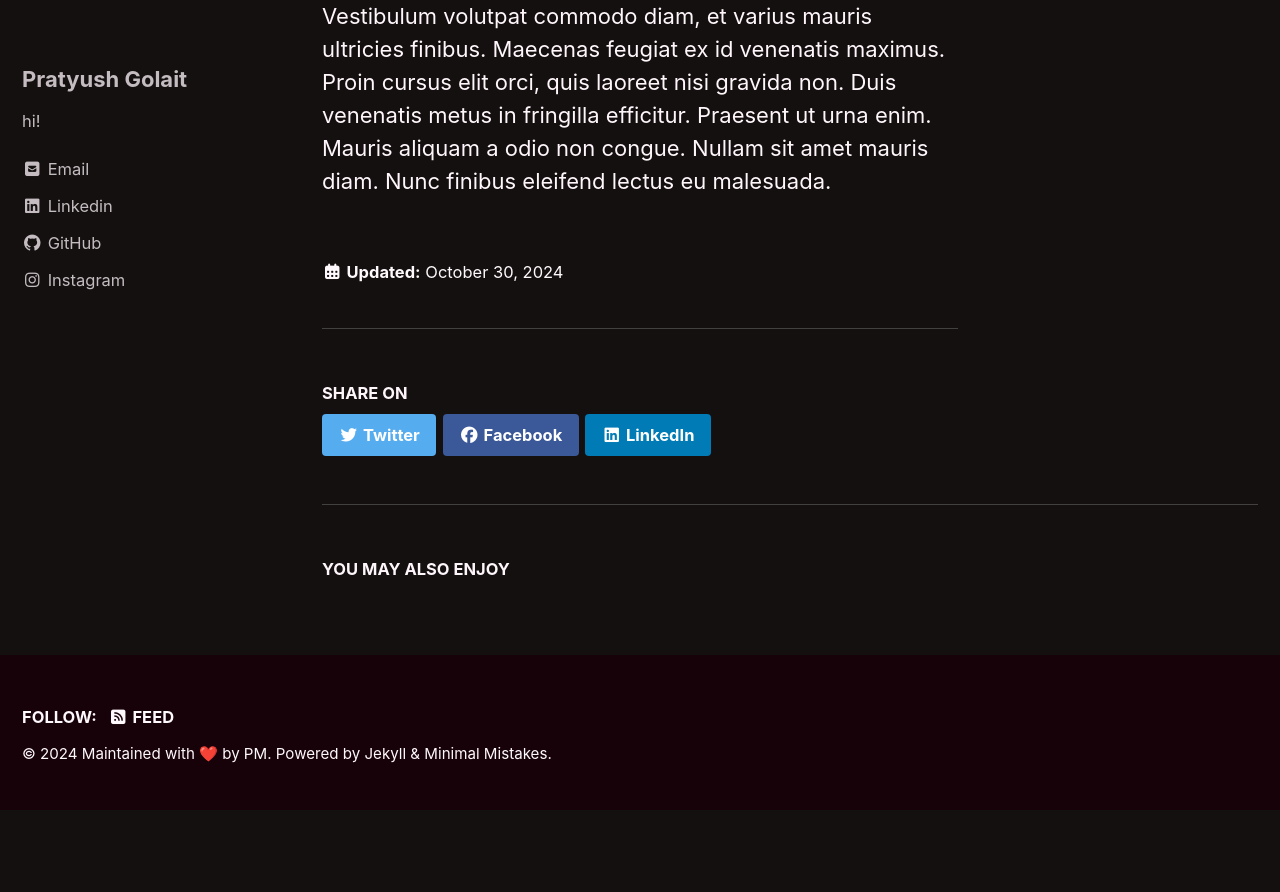
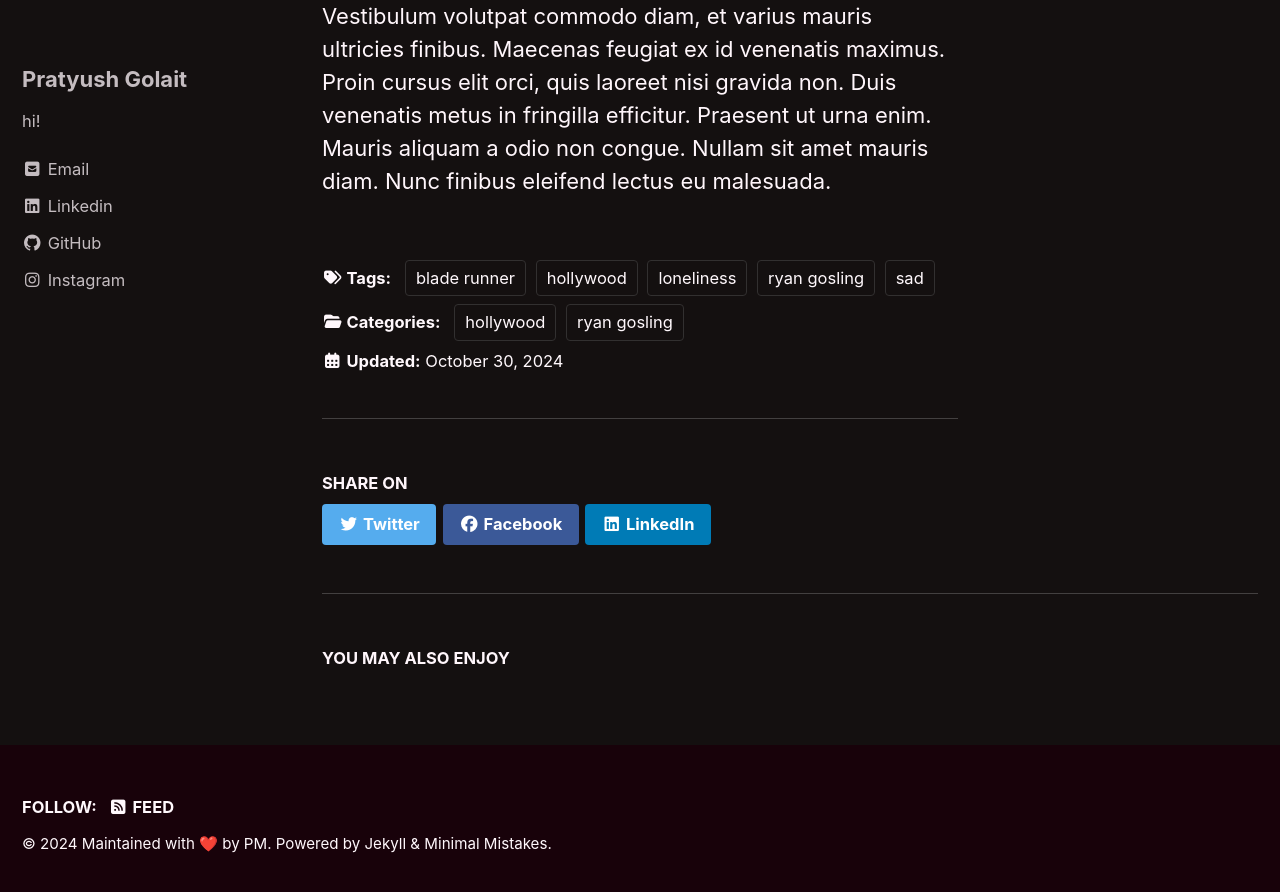
Before and after one commit to pmgolait/frame-of-reference, a Jekyll site: the page built from _posts/2024-10-30-temp-file.md, in a window 1280 px wide and 900 px high, scrolled down 1436 px. Shown: the top 892 px of the window. Built offline with Jekyll 4.4.1, drawn with Linux system fonts in a browser that asks for light colours; cached includes are drawn as plain includes; before the commit the page ends 2246 px from its top, so only the background shows below that; some of the changed text lies outside the part shown.

Commit message:
significant updates

```diff
--- a/_posts/2024-10-30-temp-file.md
+++ b/_posts/2024-10-30-temp-file.md
@@ -1,13 +1,23 @@
 ---
-title: "Temp Post"
+title: "Test Post"
 published: true
 # toc: true
+tags:
+    - ryan gosling
+    - hollywood
+    - blade runner
+    - sad
+    - loneliness
+category:
+    - hollywood
+    - ryan gosling
 image: /assets/header.jpg
+# excerpt: "this is a test article"
 ---
 
+![blade runner]({{page.image | relative_url }})
 # This is a temporary article
 
-![blade runner](/assets/header.jpg)
 
 Lorem ipsum dolor sit amet, consectetur adipiscing elit. Duis auctor nibh sit amet quam facilisis ultricies. Nunc hendrerit urna libero, vitae aliquet magna fermentum in. Donec eleifend risus vestibulum ligula auctor pharetra. Morbi lorem dui, tempus ullamcorper condimentum sed, pellentesque vel massa. Nullam ante ipsum, efficitur malesuada interdum id, pellentesque non justo. Nunc sit amet rutrum risus, id lobortis felis. Vivamus at dignissim velit. Integer metus leo, sodales pellentesque libero nec, egestas consequat lorem. Phasellus orci nibh, interdum vel purus in, tristique laoreet dolor. Vestibulum sem lorem, sagittis id suscipit vel, vulputate vel felis. Maecenas sit amet pulvinar turpis.
 
```
Also changed, not shown: _includes/archive-single.html (+16 -4 lines), _pages/category-archive.md (added, +6 -0 lines), _pages/tag-archive.md (added, +6 -0 lines), _pages/year-archive.md (added, +6 -0 lines), 1 other file.
